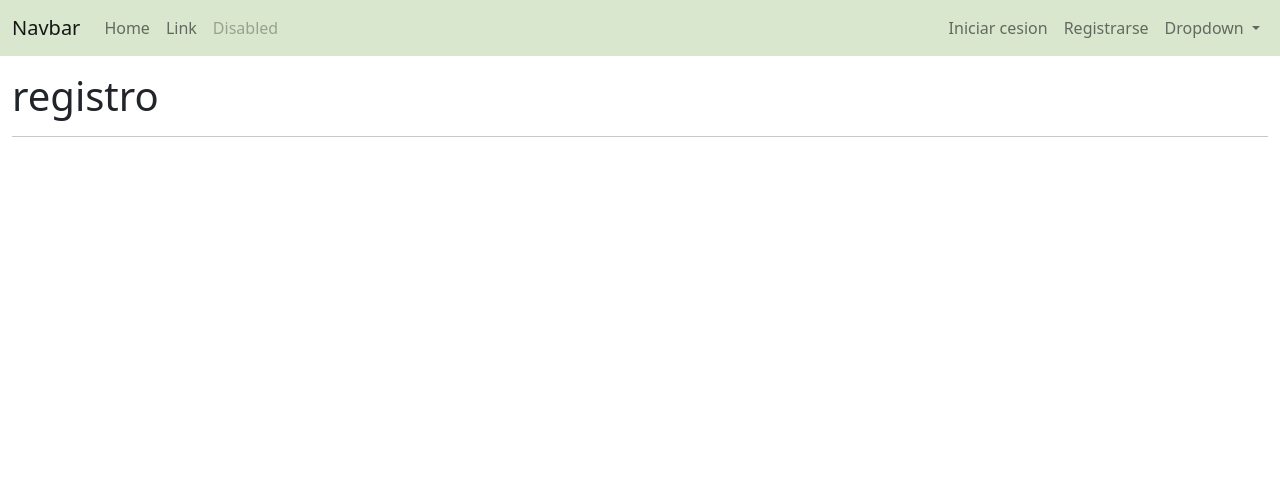
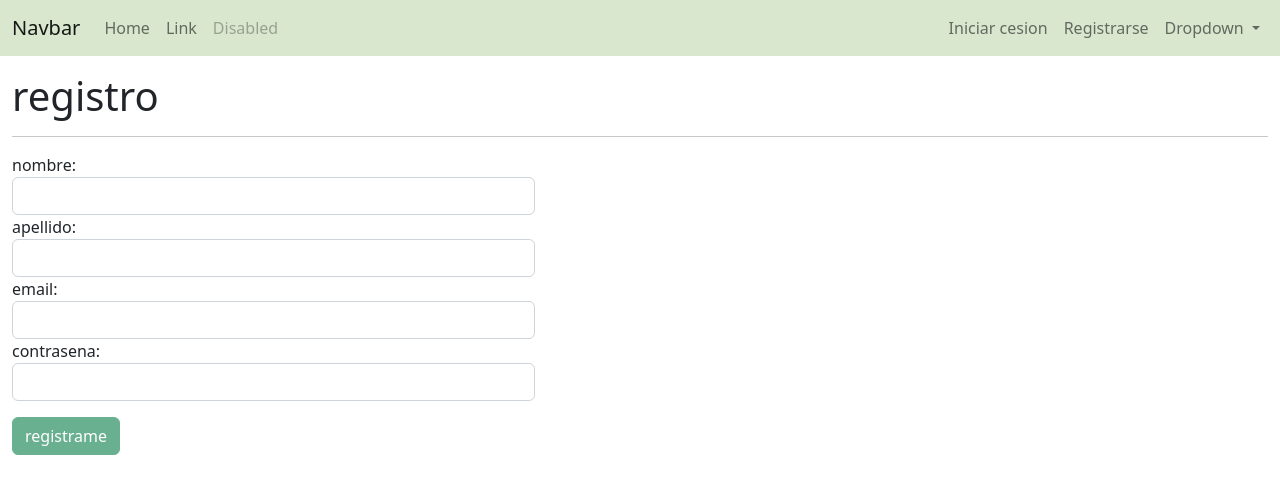
Before and after one commit to N4than13L/master-fullstack-con-symfony, an Angular app in the folder app-videos-angular/: page /registro in a window 1280 px wide. Shown: the top 494 px of the page. Built offline with nearby package versions, Linux system fonts and the light colour scheme.

Commit message:
creando formulario de registro

```diff
--- a/app-videos-angular/src/app/app.module.ts
+++ b/app-videos-angular/src/app/app.module.ts
@@ -9,6 +9,8 @@ import { ErrorComponent } from './components/error/error.component';
 import { RegisterComponent } from './components/register/register.component';
 import { LoginComponent } from './components/login/login.component';
 
+import { FormsModule } from '@angular/forms';
+
 @NgModule({
   declarations: [
     AppComponent,
@@ -19,7 +21,8 @@ import { LoginComponent } from './components/login/login.component';
   ],
   imports: [
     BrowserModule,
-    routing
+    routing,
+    FormsModule
   ],
   providers: [
     appRoutingProviders
--- a/app-videos-angular/src/app/components/register/register.component.html
+++ b/app-videos-angular/src/app/components/register/register.component.html
@@ -1,4 +1,45 @@
 <div class="container-fluid mt-3">
     <h1>{{Pagetitle}}</h1>
     <hr />
+
+    <form class="col-md-5 ml-0 pl-0" #registerForm="ngForm" (ngSubmit)="onSubmit(registerForm)">
+        <div class="from-group">
+            <label for="name">nombre:</label>
+            <input type="text" class="form-control" name="name" #name="ngModel" [(ngModel)]="user.name" required
+                pattern="[a-zA-Z]" />
+            <small *ngIf="!name.valid && name.touched" class="invalid-feedback d-block">
+                nombre no debe ser vacio o es invalido
+            </small>
+        </div>
+
+        <div class="from-group">
+            <label for="surname">apellido:</label>
+            <input type="text" class="form-control" name="surname" #surname="ngModel" [(ngModel)]="user.surname"
+                required pattern="[a-zA-Z]" />
+            <small *ngIf="!surname.valid && surname.touched" class="invalid-feedback d-block">
+                los apellidos no deben estar vacios o es invalido
+            </small>
+        </div>
+
+
+        <div class="from-group">
+            <label for="email">email:</label>
+            <input type="text" class="form-control" name="email" #email="ngModel" [(ngModel)]="user.email" required
+                pattern="[a-z0-9._%+-]+@[a-z0-9.-]+\.[a-z]{2,4}$" />
+            <small *ngIf="!email.valid && email.touched" class="invalid-feedback d-block">
+                email incorecto
+            </small>
+        </div>
+
+        <div class="from-group">
+            <label for="contrasena">contrasena:</label>
+            <input type="password" class="form-control" name="contrasena" #contrasena="ngModel"
+                [(ngModel)]="user.password" required />
+            <small *ngIf="!contrasena.valid && contrasena.touched" class="invalid-feedback d-block">
+                la contrasena no debe estar vacia
+            </small>
+        </div>
+
+        <input type="submit" value="registrame" class="btn btn-success mt-3" [disabled]="registerForm.invalid" />
+    </form>
 </div>
--- a/app-videos-angular/src/app/components/register/register.component.ts
+++ b/app-videos-angular/src/app/components/register/register.component.ts
@@ -1,4 +1,5 @@
 import { Component, OnInit } from '@angular/core';
+import { User } from 'src/app/models/user';
 
 @Component({
   selector: 'app-register',
@@ -7,12 +8,19 @@ import { Component, OnInit } from '@angular/core';
 })
 export class RegisterComponent implements OnInit {
   public Pagetitle: string
+  public user: User
 
   constructor() {
     this.Pagetitle = "registro"
+    this.user = new User(1, '', '', '', '', 'ROLE_USER', '')
   }
 
   ngOnInit(): void {
+    console.log(this.user)
+  }
+
+  onSubmit(val: any) {
+    console.log(this.user)
   }
 
 }
```
